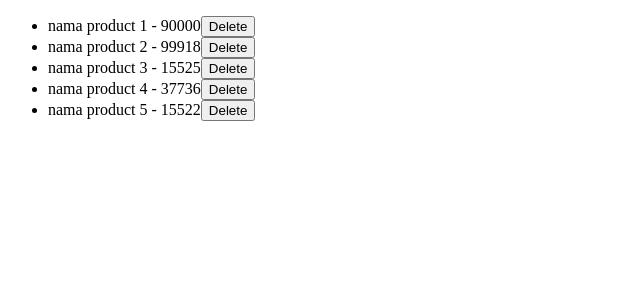
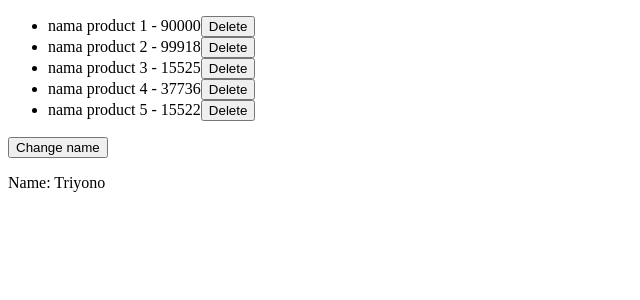
Before and after one commit to triyono777/react_js_app_simple, a React (Create React App) app: page / in a window 1280 px wide. Shown: the top 300 px of the page, without its empty margins (0-640 px from the left). Built offline with nearby package versions, Linux system fonts and the light colour scheme.

Commit message:
use effect on parameter

```diff
--- a/src/App.js
+++ b/src/App.js
@@ -10,6 +10,8 @@
   {id:5,title:"nama product 5",price:15522},
 ])
 
+const [name, setName] = useState("Triyono");
+
 const deleteProduct = (productId)=>{
   const newPoducts = products.filter(product => product.id !== productId);
   setProducts(newPoducts);
@@ -17,10 +19,12 @@
 
 useEffect(()=>{
   console.log('Use effect running');
-},[])
+},[name])
   return (
   <div>
     <ProductList products={products} deleteProduct= {deleteProduct}/>
+    <button onClick={()=>setName("triyono udb")}> Change name</button>
+    <p>Name: {name}</p>
 
   </div>
   );
```
